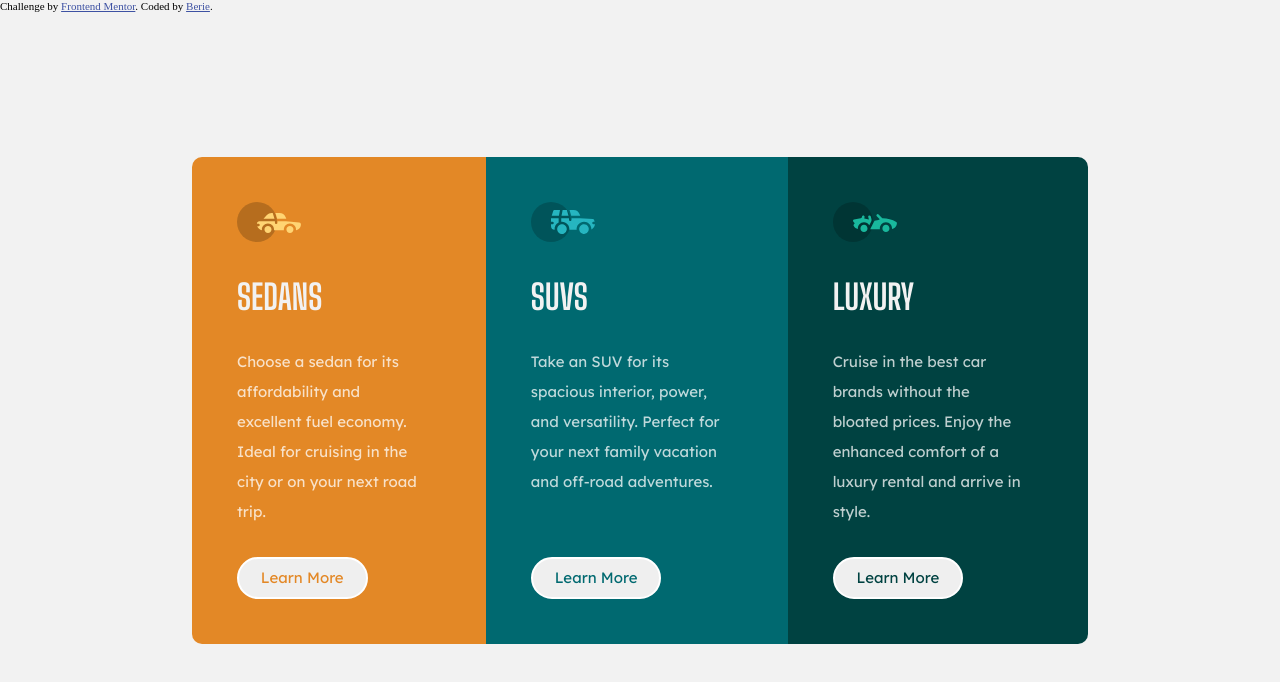
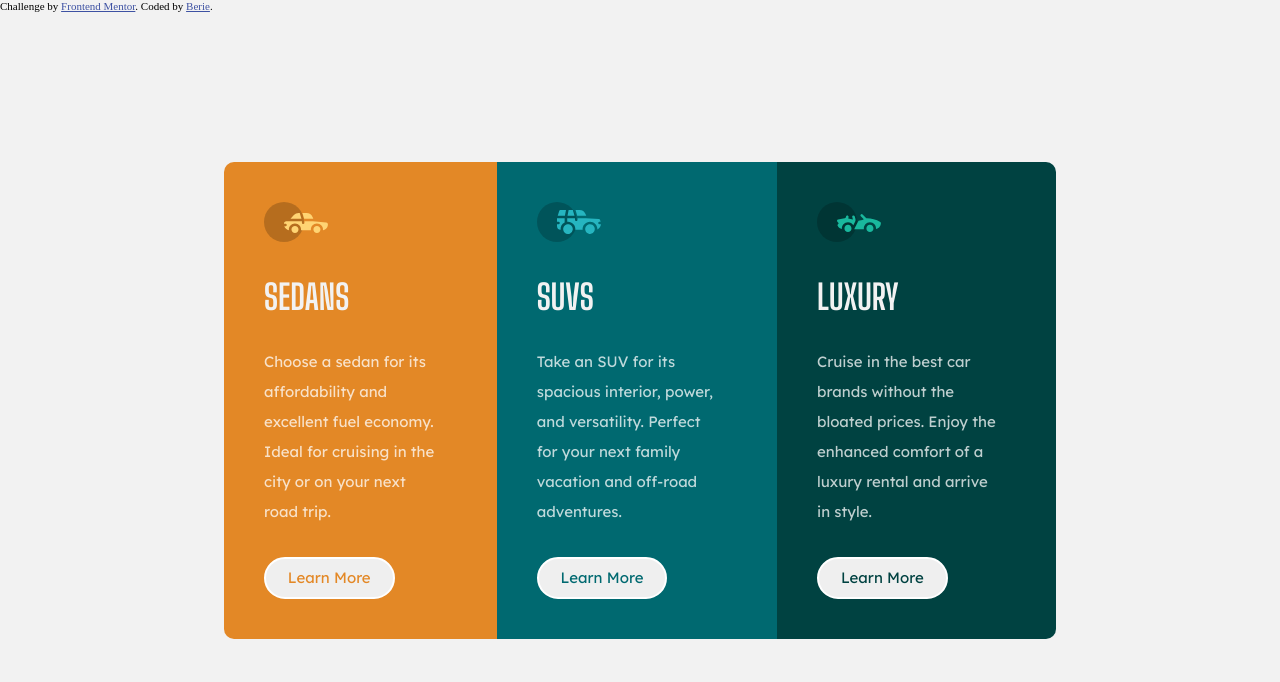
Before and after one commit to Artosh-afr/3-column-prev, a plain HTML site: page index.html in a window 1280 px wide. Drawn offline with Linux system fonts and the light colour scheme.

Commit message:
Update style.css

```diff
--- a/css/style.css
+++ b/css/style.css
@@ -46,16 +46,16 @@
      main{
        margin:auto;
        display:flex;
-       width:70%;
+       width:65%;
 
 
      }
      section{
        flex-grow: 1;
-       padding:45px;
+       padding:40px;
 
      }
-                        h2{
+                        h1, h2{
                         font-family: "Big Shoulders Display";
                         font-size: 2.3rem;
                         text-transform: uppercase;
```
